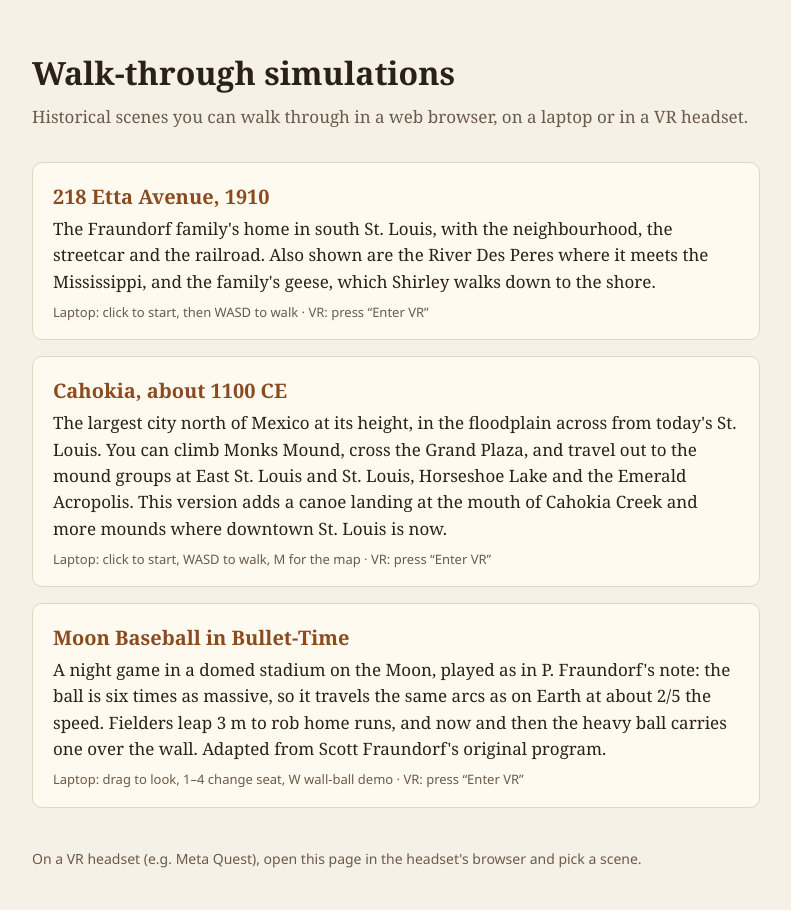
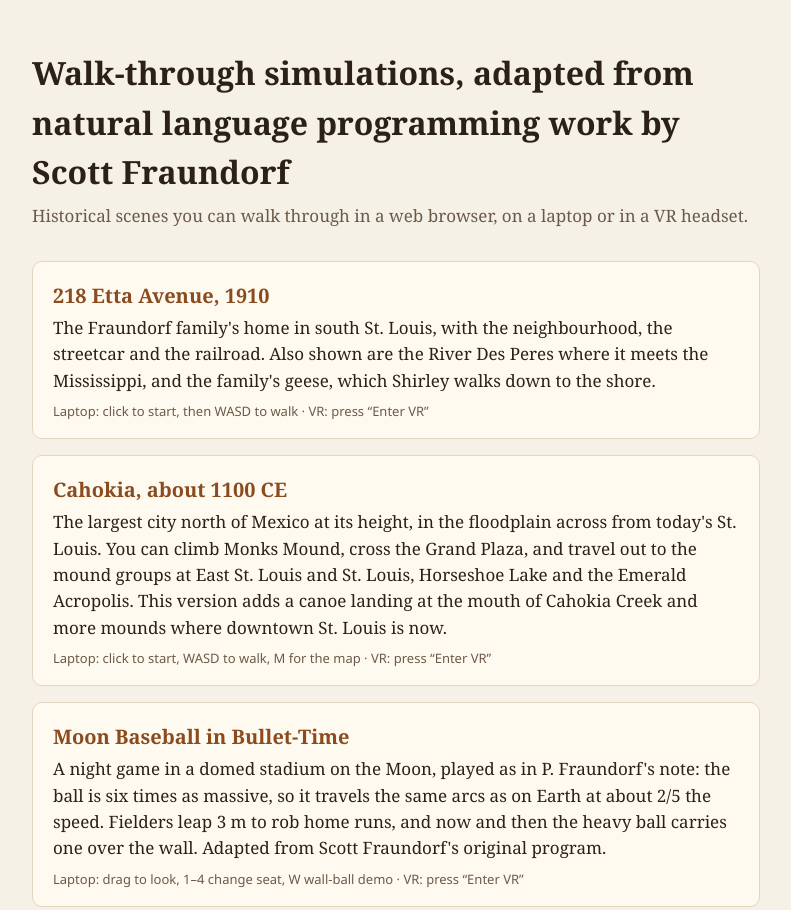
Before and after one commit to pfraundorf/pfraundorf.github.io, a plain HTML site: page index.html in a window 1280 px wide. Shown: the top 910 px of the page, without its empty margins (244-1035 px from the left). Drawn offline with Linux system fonts and the light colour scheme.

Commit message:
Update header to include author attribution

```diff
--- a/index.html
+++ b/index.html
@@ -25,7 +25,7 @@
 </head>
 <body>
 <main>
-  <h1>Walk-through simulations</h1>
+  <h1>Walk-through simulations, adapted from natural language programming work by Scott Fraundorf</h1>
   <p class="lede">Historical scenes you can walk through in a web browser, on a laptop or in a VR headset.</p>
 
   <a class="card" href="etta1910.html">
```
